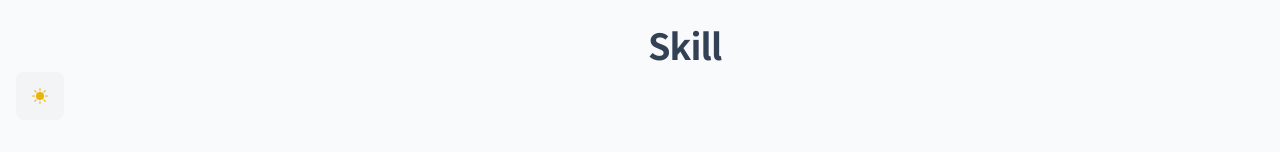
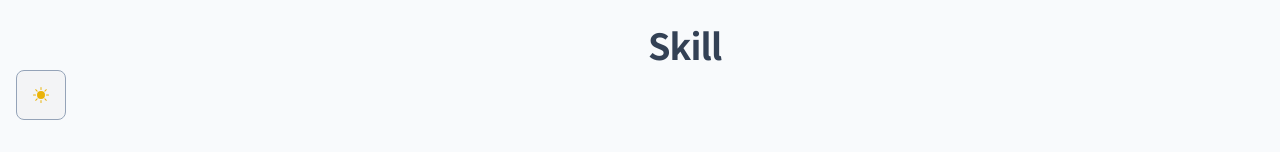
Before and after one commit to KOSHIKIBEAM/portfolio_2023_01_24, a React (Vite) app: page / in a window 1280 px wide. Shown: the part 584-736 px from the top of the page. Built offline with nearby package versions, Linux system fonts and the light colour scheme.

Commit message:
🎨 button css変更

```diff
--- a/src/components/template/Toggle.jsx
+++ b/src/components/template/Toggle.jsx
@@ -27,7 +27,7 @@ const Toggle = () => {
   return (
     <button
       onClick={handleThemeSwitch}
-      className="text-yellow-500 bg-gray-100 dark:bg-slate-600 rounded-lg dark:text-white p-3"
+      className="text-yellow-500 border-slate-400 dark:border-none border-[1px] bg-gray-100 dark:bg-slate-600 rounded-lg dark:text-white p-3"
     >
       {theme === "dark" ? <FaMoon /> : <BsSunFill />}
     </button>
```
